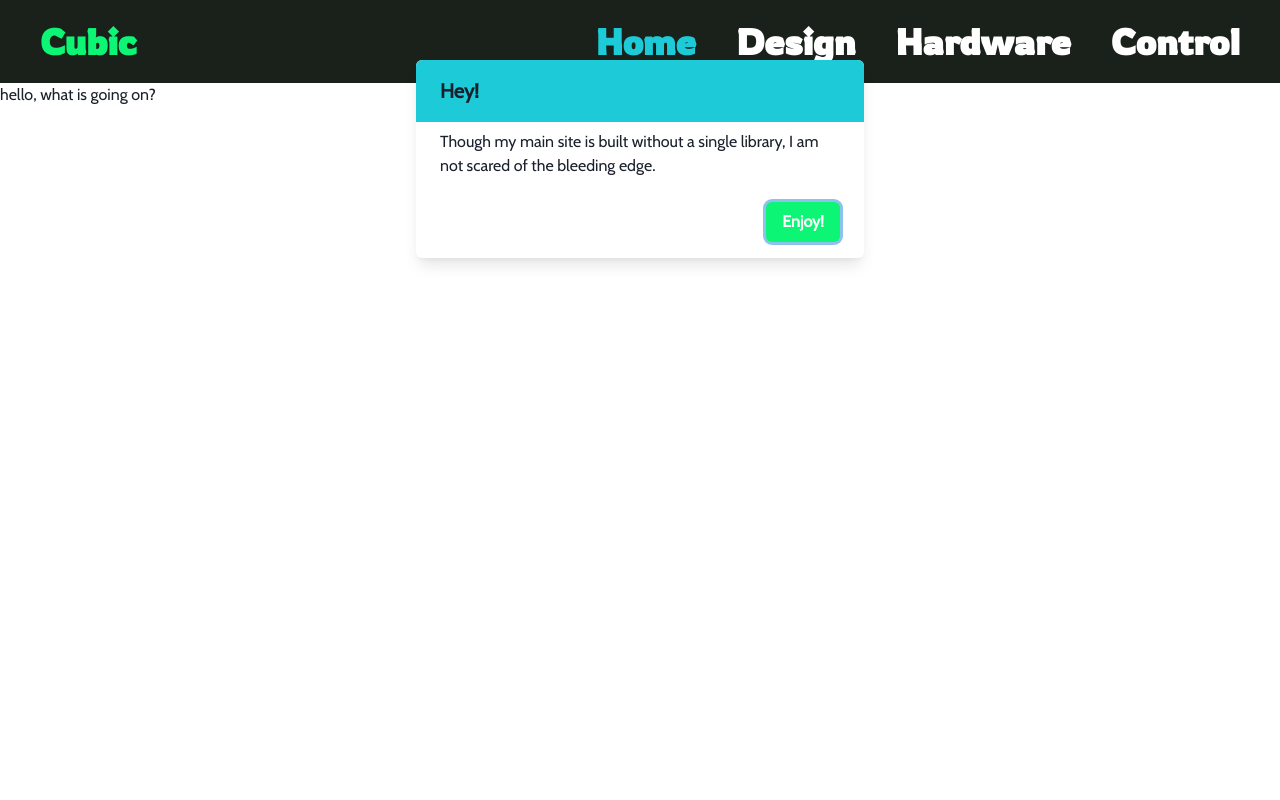
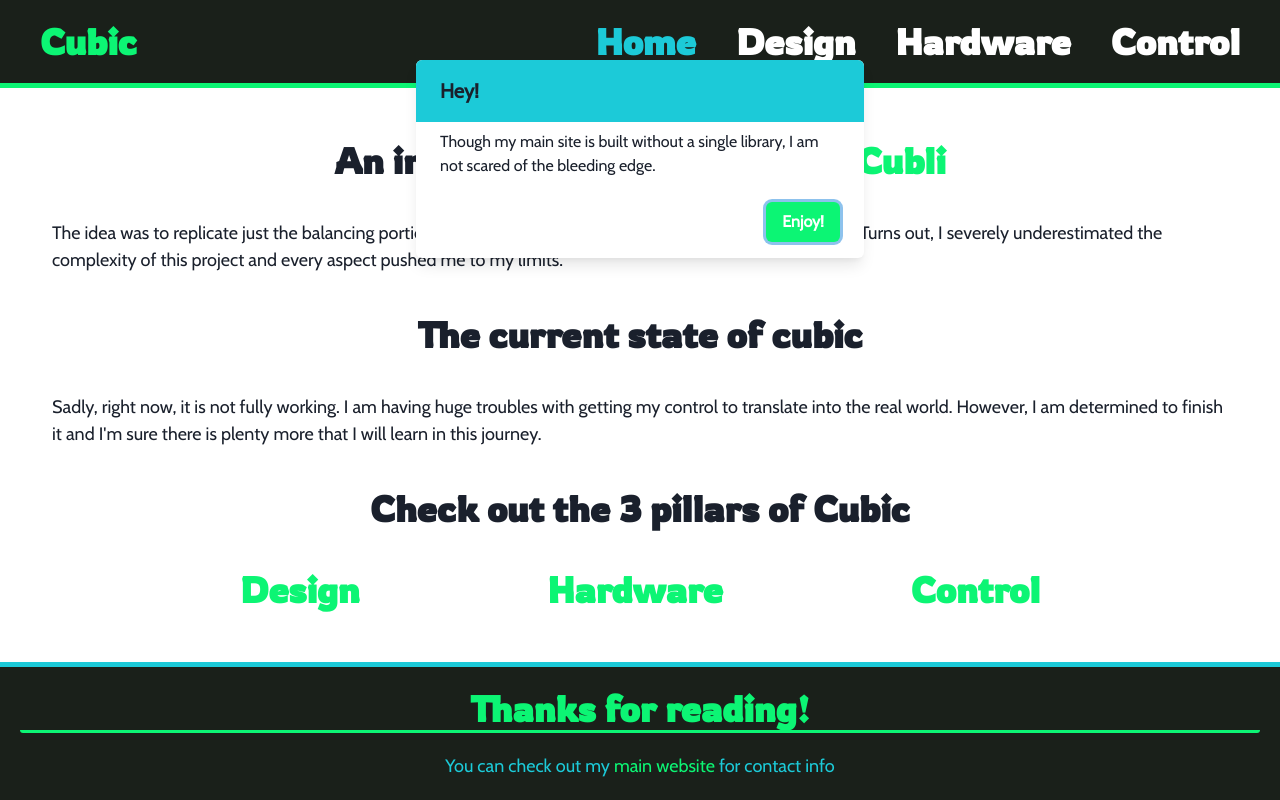
Before and after one commit to Jumner/Cubic, a Next.js app in the folder site/: page / in a window 1280 px wide. Built offline with nearby package versions, Linux system fonts and the light colour scheme.

Commit message:
added footer and changed up main page

```diff
--- /dev/null
+++ b/site/pages/components/Footer.js
@@ -0,0 +1,45 @@
+import { Flex, Heading, Link, SimpleGrid, Text } from '@chakra-ui/react';
+
+function Email({ name, children }) {
+	return (
+		<>
+			<Text>{name}</Text>
+			<Text as="a" href={'mailto:' + children} ml="5">
+				{children}
+			</Text>
+		</>
+	);
+}
+
+export default function Footer() {
+	return (
+		<Flex
+			w="full"
+			direction="column"
+			align="center"
+			bg="site.gray"
+			color="site.blue"
+			borderTop="5px solid"
+			borderColor="site.blue"
+			p="5"
+		>
+			<Heading
+				w="full"
+				textAlign="center"
+				color="site.green.500"
+				borderBottom="3px solid"
+				borderColor="site.green.500"
+				borderRadius="3px"
+			>
+				Thanks for reading!
+			</Heading>
+			<Text mt="5" fontSize="large">
+				You can check out my{' '}
+				<Link color="site.green.500" href="https://www.justinfrank.ca">
+					main website
+				</Link>{' '}
+				for contact info
+			</Text>
+		</Flex>
+	);
+}
--- a/site/pages/components/Header.js
+++ b/site/pages/components/Header.js
@@ -22,6 +22,8 @@ export default function Header({ page }) {
 			px="10"
 			justify="space-between"
 			color="white"
+			borderBottom="5px solid"
+			borderColor="site.green.500"
 		>
 			<Heading color="site.green.500">Cubic</Heading>
 			<Flex justify="space-evenly" gap="10">
--- a/site/pages/components/Page.js
+++ b/site/pages/components/Page.js
@@ -1,10 +1,21 @@
+import { Box, Container, Flex, VStack } from '@chakra-ui/react';
+import Footer from './Footer';
 import Header from './Header';
 
 export default function Page({ children, name }) {
 	return (
-		<>
+		<Flex
+			direction="column"
+			justify="space-between"
+			align="center"
+			w="full"
+			h="100vh"
+		>
 			<Header page={name} />
-			{children}
-		</>
+			<VStack p="5" w="95%" justify="space-evenly" h="full">
+				{children}
+			</VStack>
+			<Footer />
+		</Flex>
 	);
 }
--- a/site/pages/index.js
+++ b/site/pages/index.js
@@ -5,12 +5,15 @@ import {
 	AlertDialogFooter,
 	AlertDialogHeader,
 	Button,
+	Flex,
+	Heading,
+	Link,
 	Text,
 } from '@chakra-ui/react';
 import React from 'react';
 import Page from './components/Page';
 
-export default function Home() {
+function SiteDialog() {
 	const cancelRef = React.useRef();
 	const [isOpen, setIsOpen] = React.useState(false);
 	React.useEffect(() => {
@@ -23,8 +26,6 @@ export default function Home() {
 		setIsOpen(false);
 	};
 	return (
-		<Page name="Home">
-			<Text>hello, what is going on?</Text>
 		<AlertDialog
 			leastDestructiveRef={cancelRef}
 			isOpen={isOpen}
@@ -35,8 +36,8 @@ export default function Home() {
 					Hey!
 				</AlertDialogHeader>
 				<AlertDialogBody>
-						Though my main site is built without a single library, I am not
-						scared of the bleeding edge.
+					Though my main site is built without a single library, I am not scared
+					of the bleeding edge.
 				</AlertDialogBody>
 				<AlertDialogFooter>
 					<Button onClick={onClose} colorScheme="site.green">
@@ -45,6 +46,52 @@ export default function Home() {
 				</AlertDialogFooter>
 			</AlertDialogContent>
 		</AlertDialog>
+	);
+}
+export default function Home() {
+	return (
+		<Page name="Home">
+			<SiteDialog />
+			<Heading>
+				An intense project inspired by{' '}
+				<Link
+					href="https://www.youtube.com/watch?v=n_6p-1J551Y"
+					color="site.green.500"
+				>
+					Cubli
+				</Link>
+			</Heading>
+			<Text fontSize="large">
+				The idea was to replicate just the balancing portion, and put my year or
+				so of control knowledge to the test. Turns out, I severely
+				underestimated the complexity of this project and every aspect pushed me
+				to my limits.
+			</Text>
+			<Heading>The current state of cubic</Heading>
+			<Text fontSize="large">
+				Sadly, right now, it is not fully working. I am having huge troubles
+				with getting my control to translate into the real world. However, I am
+				determined to finish it and I{"'"}m sure there is plenty more that I
+				will learn in this journey.
+			</Text>
+			<Heading>Check out the 3 pillars of Cubic</Heading>
+			<Flex w="full" justify="space-evenly">
+				<Heading>
+					<Link color="site.green.500" href="design">
+						Design
+					</Link>
+				</Heading>
+				<Heading>
+					<Link color="site.green.500" href="hardware">
+						Hardware
+					</Link>
+				</Heading>
+				<Heading>
+					<Link color="site.green.500" href="control">
+						Control
+					</Link>
+				</Heading>
+			</Flex>
 		</Page>
 	);
 }
```
Lines whose indentation alone changed are shown as unchanged.
